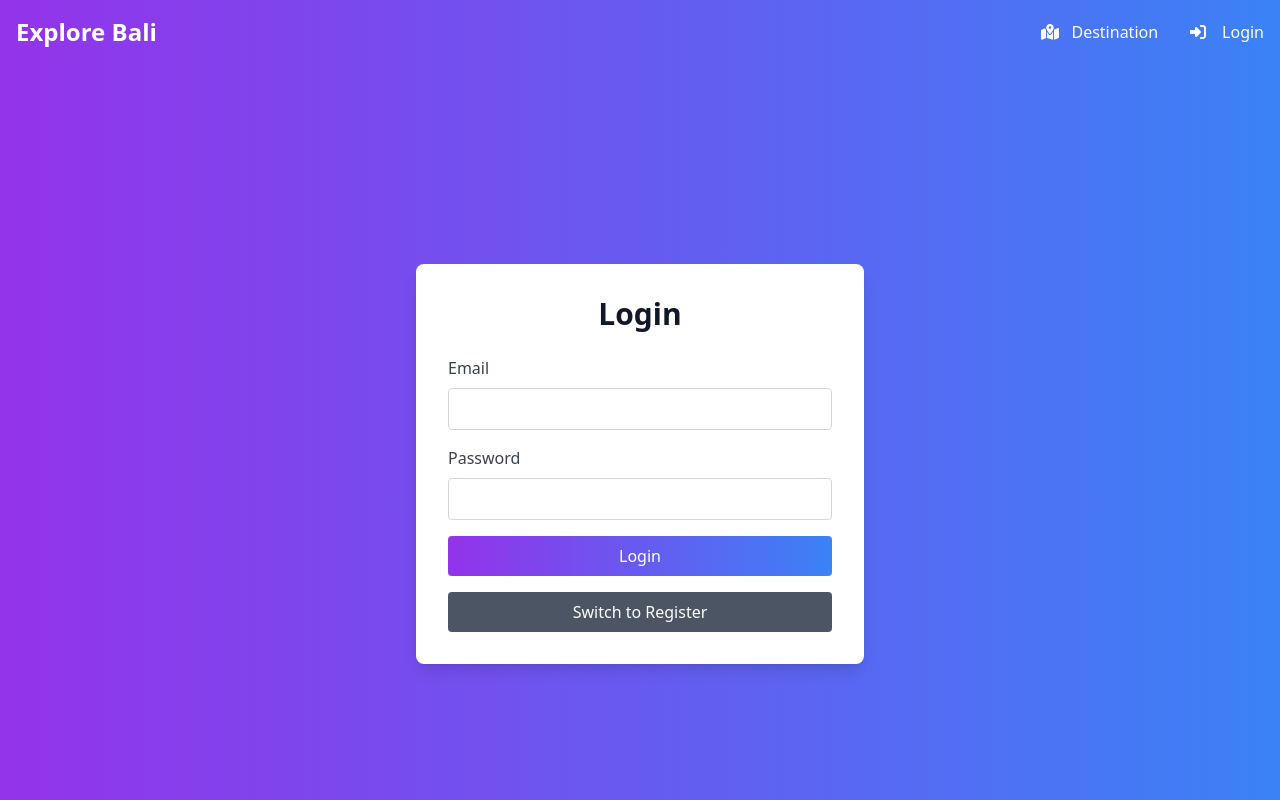
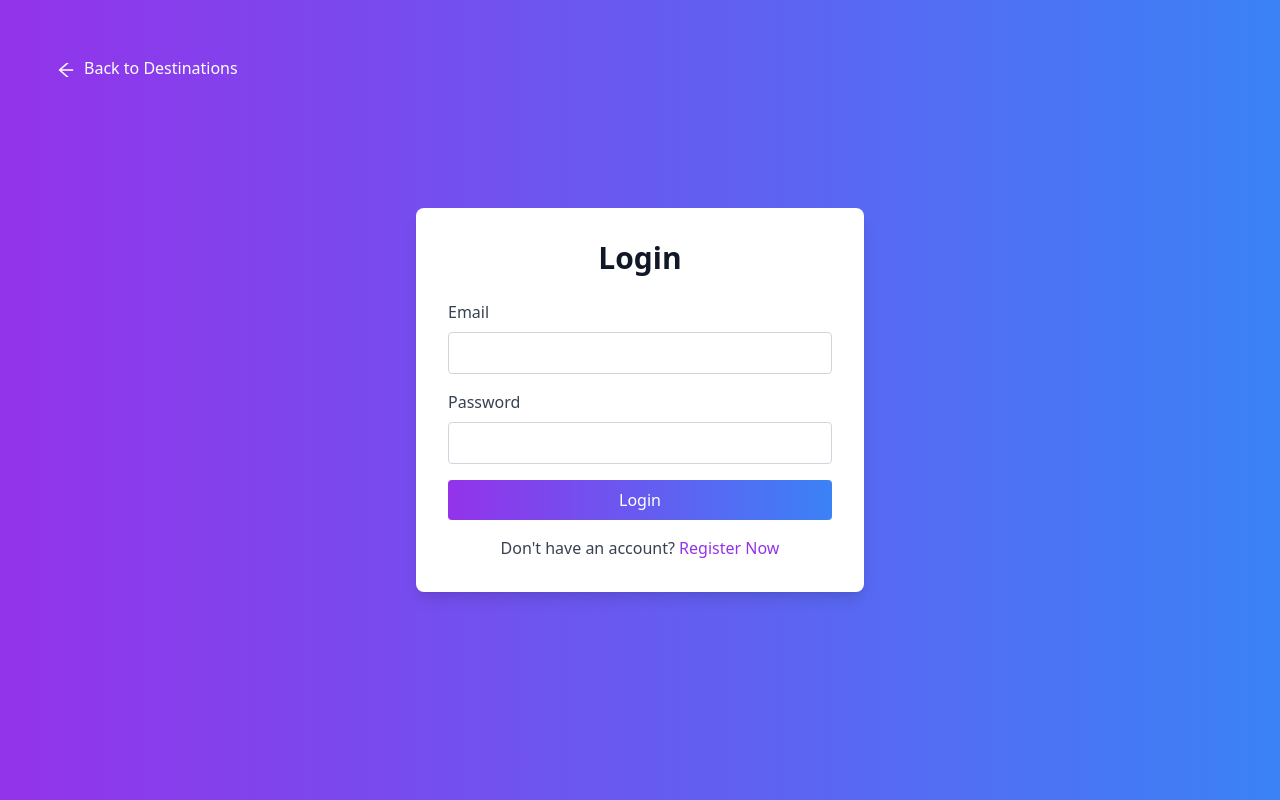
Before and after one commit to chenjacky32/Capstone-Bali, a React (Vite) app: page /login in a window 1280 px wide. Shown: the top 800 px of the page. Built offline with nearby package versions, Linux system fonts and the light colour scheme.

Commit message:
Improving Login Page

```diff
--- a/src/components/Footer.jsx
+++ b/src/components/Footer.jsx
@@ -1,6 +1,6 @@
 // components/Footer.jsx
 import React from "react";
-import { Link } from "react-router-dom";
+import { Link, useLocation } from "react-router-dom";
 import {
   FaFacebook,
   FaTwitter,
@@ -10,6 +10,13 @@ import {
 } from "react-icons/fa";
 
 export default function Footer() {
+  const location = useLocation();
+
+  // Check if current path is '/login'
+  if (location.pathname === "/login") {
+    return null; // Return null to render nothing when on the login page
+  }
+
   return (
     <footer className="py-8 text-white bg-gradient-to-r from-purple-600 to-blue-500">
       <div className="container flex flex-col items-center justify-between mx-auto space-y-8 md:flex-row md:space-y-0">
--- a/src/components/NavBar.jsx
+++ b/src/components/NavBar.jsx
@@ -1,6 +1,6 @@
 // components/NavBar.jsx
 import React, { useState, useContext } from "react";
-import { Link } from "react-router-dom";
+import { Link, useLocation } from "react-router-dom";
 import { AuthContext } from "../context/AuthContext";
 import { FontAwesomeIcon } from "@fortawesome/react-fontawesome";
 import {
@@ -14,6 +14,13 @@ import {
 export default function NavBar() {
   const { isLoggedIn } = useContext(AuthContext);
   const [isOpen, setIsOpen] = useState(false);
+
+  const location = useLocation();
+
+  // Check if current path is '/login'
+  if (location.pathname === "/login") {
+    return null; // Return null to render nothing when on the login page
+  }
 
   const toggleMenu = () => {
     setIsOpen(!isOpen);
--- a/src/pages/LoginPage.jsx
+++ b/src/pages/LoginPage.jsx
@@ -2,8 +2,9 @@ import React, { useState, useContext, useEffect } from "react";
 import axios from "axios";
 import { useNavigate } from "react-router-dom";
 import { AuthContext } from "../context/AuthContext";
+import { AiOutlineArrowLeft } from "react-icons/ai"; // Import the arrow left icon
 
-const LoginPage = () => {
+export default function LoginPage() {
   const [email, setEmail] = useState("");
   const [password, setPassword] = useState("");
   const [name, setName] = useState(""); // Add this for the register form
@@ -69,6 +70,15 @@ const LoginPage = () => {
   return (
     <div className="flex items-center justify-center min-h-screen bg-gradient-to-r from-purple-600 to-blue-500">
       <div className="w-full max-w-md p-8 bg-white rounded-lg shadow-lg">
+        {/* Navigation back to /destinations */}
+        <button
+          onClick={() => navigate("/destinations")}
+          className="absolute p-10 text-white hover:text-yellow-300 top-4 left-4"
+        >
+          <AiOutlineArrowLeft className="inline-block mr-2 text-xl" />
+          Back to Destinations
+        </button>
+        {/* End navigation button */}
         <h2 className="mb-6 text-3xl font-bold text-center text-gray-900">
           {isLogin ? "Login" : "Register"}
         </h2>
@@ -121,17 +131,33 @@ const LoginPage = () => {
           >
             {isLogin ? "Login" : "Register"}
           </button>
+          {/* Conditionally render the "Don't have an account?" and "Already have an account?" text */}
+          {isLogin && (
+            <p className="mt-4 text-center text-gray-700">
+              Don't have an account?{" "}
+              <button
+                type="button"
+                onClick={() => setIsLogin(false)}
+                className="text-purple-600 hover:underline focus:outline-none"
+              >
+                Register Now
+              </button>
+            </p>
+          )}
+          {!isLogin && (
+            <p className="mt-4 text-center text-gray-700">
+              Already have an account?{" "}
+              <button
+                type="button"
+                onClick={() => setIsLogin(true)}
+                className="text-purple-600 hover:underline focus:outline-none"
+              >
+                Login Now
+              </button>
+            </p>
+          )}
         </form>
-        <button
-          type="button"
-          onClick={() => setIsLogin(!isLogin)}
-          className="w-full px-4 py-2 mt-4 text-white transition duration-200 bg-gray-600 rounded hover:bg-gray-700 focus:outline-none focus:ring-2 focus:ring-gray-600"
-        >
-          {isLogin ? "Switch to Register" : "Switch to Login"}
-        </button>
       </div>
     </div>
   );
-};
-
-export default LoginPage;
+}
```
